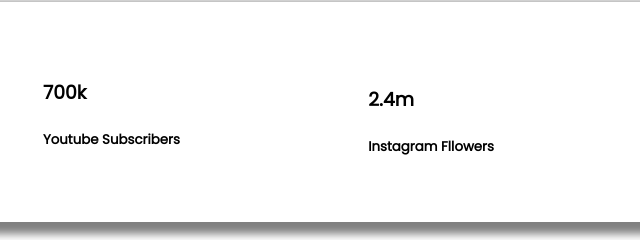
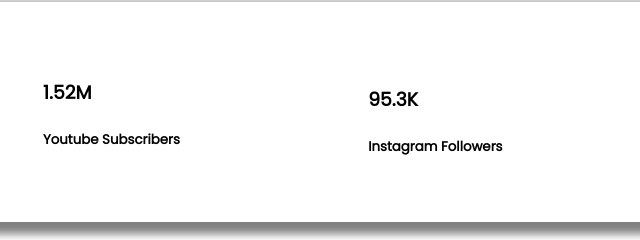
Before and after one commit to Raiyan007R/my-assignment-repo, a plain HTML site: page index.html in a window 1280 px wide. Shown: the part 1965-2205 px from the top of the page, 203-843 px from the left. Drawn offline with Linux system fonts and the light colour scheme.

Commit message:
changed numbers

```diff
--- a/index.html
+++ b/index.html
@@ -69,12 +69,12 @@
     <section class="half-width">
         <div class="flexible-contract">
             <div class="goal-1">
-                <h3 class="title">700k</h3>
+                <h3 class="title">1.52M</h3>
                 <small>Youtube Subscribers</small>
             </div>
             <div class="goal-2">
-                <h3 class="title">2.4m</h3>
-                <small>Instagram Fllowers</small>
+                <h3 class="title">95.3K</h3>
+                <small>Instagram Followers</small>
             </div>
             <div class="goal-3">
                 <h3 class="title">100k</h3>
```
